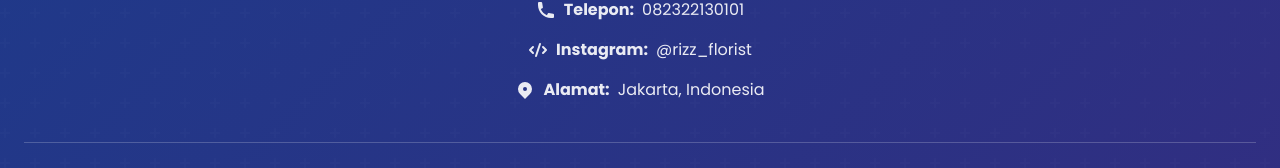
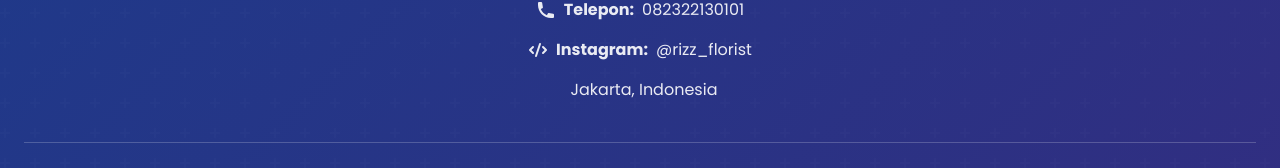
Before and after one commit to mm44x/Rizz-Florist, a plain HTML site: page index.html in a window 1280 px wide. Shown: the part 3006-3174 px from the top of the page. Drawn offline with nearby package versions, Linux system fonts and the light colour scheme.

Commit message:
Remove the address section from the contact information in index.html, simplifying the layout while retaining the location details.

```diff
--- a/index.html
+++ b/index.html
@@ -530,7 +530,7 @@
                 <p class="flex items-center justify-center"><svg class="w-5 h-5 mr-2" fill="currentColor" viewBox="0 0 20 20"><path d="M2.003 5.884L10 9.882l7.997-3.998A2 2 0 0016 4H4a2 2 0 00-1.997 1.884z"></path><path d="M18 8.118l-8 4-8-4V14a2 2 0 002 2h12a2 2 0 002-2V8.118z"></path></svg><strong>Email:</strong> <a href="mailto:rizzflorist12@gmail.com" class="ml-2 hover:text-white transition">rizzflorist12@gmail.com</a></p>
                 <p class="flex items-center justify-center"><svg class="w-5 h-5 mr-2" fill="currentColor" viewBox="0 0 20 20"><path d="M2 3a1 1 0 011-1h2.153a1 1 0 01.986.836l.74 4.435a1 1 0 01-.54 1.06l-1.548.773a11.037 11.037 0 006.105 6.105l.774-1.548a1 1 0 011.059-.54l4.435.74a1 1 0 01.836.986V17a1 1 0 01-1 1h-2C7.82 18 2 12.18 2 5V3z"></path></svg><strong>Telepon:</strong> <a href="tel:+6282322130101" class="ml-2 hover:text-white transition">082322130101</a></p>
                 <p class="flex items-center justify-center"><svg class="w-5 h-5 mr-2" fill="currentColor" viewBox="0 0 20 20"><path fill-rule="evenodd" d="M12.316 3.051a1 1 0 01.633 1.265l-4 12a1 1 0 11-1.898-.632l4-12a1 1 0 011.265-.633zM5.707 6.293a1 1 0 010 1.414L3.414 10l2.293 2.293a1 1 0 11-1.414 1.414l-3-3a1 1 0 010-1.414l3-3a1 1 0 011.414 0zm8.586 0a1 1 0 011.414 0l3 3a1 1 0 010 1.414l-3 3a1 1 0 11-1.414-1.414L16.586 10l-2.293-2.293a1 1 0 010-1.414z" clip-rule="evenodd"></path></svg><strong>Instagram:</strong> <a href="https://www.instagram.com/rizz_florist" target="_blank" rel="noopener noreferrer" class="ml-2 hover:text-white transition">@rizz_florist</a></p>
-                <p class="flex items-center justify-center"><svg class="w-5 h-5 mr-2" fill="currentColor" viewBox="0 0 20 20"><path fill-rule="evenodd" d="M5.05 4.05a7 7 0 119.9 9.9L10 18.9l-4.95-4.95a7 7 0 010-9.9zM10 11a2 2 0 100-4 2 2 0 000 4z" clip-rule="evenodd"></path></svg><strong>Alamat:</strong> <span class="ml-2">Jakarta, Indonesia</span></p>
+                <p class="flex items-center justify-center"><span class="ml-2">Jakarta, Indonesia</span></p>
             </div>
             <div class="mt-10 border-t border-white/20 pt-6">
                 <p class="text-white/70">&copy; 2025 Rizz Florist. All Rights Reserved.</p>
```
